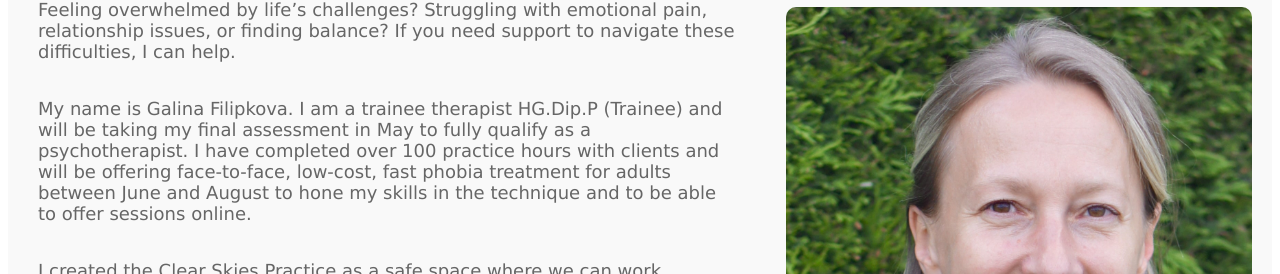
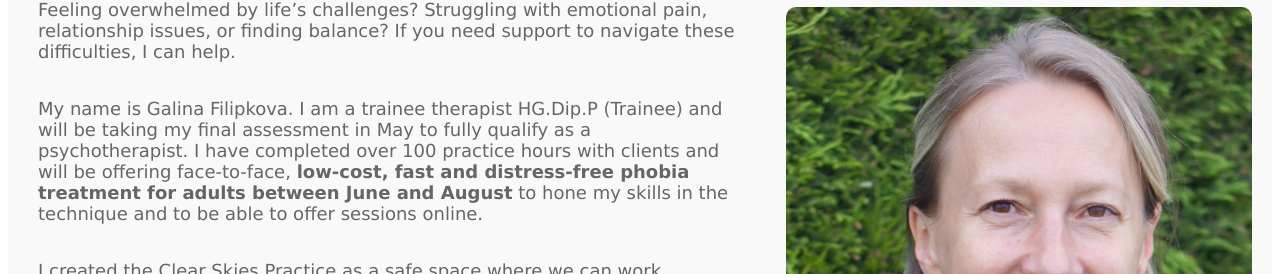
Before and after one commit to MikeForde/cstestvuejs, a Vue app: page / in a window 1280 px wide. Shown: the part 474-748 px from the top of the page. Built offline with nearby package versions, Linux system fonts and the light colour scheme.

Commit message:
Distress-free

```diff
--- a/src/components/AboutMePage.vue
+++ b/src/components/AboutMePage.vue
@@ -21,7 +21,7 @@
         </div>
         <div class="about-me-info info-card">
           <h2>I'm Galina Filipkova</h2>
-          <p>My name is Galina Filipkova. I am a trainee therapist HG.Dip.P (Trainee) and will be taking my final assessment in May to fully qualify as a psychotherapist. I have completed over 100 practice hours with clients and will be offering face-to-face, low-cost, fast phobia treatment for adults between June and August to hone my skills in the technique and to be able to offer sessions online.</p>
+          <p>My name is Galina Filipkova. I am a trainee therapist HG.Dip.P (Trainee) and will be taking my final assessment in May to fully qualify as a psychotherapist. I have completed over 100 practice hours with clients and will be offering face-to-face, <b>low-cost, fast and distress-free phobia treatment for adults between June and August</b> to hone my skills in the technique and to be able to offer sessions online.</p>
           <p>From my previous roles in education and social care, I have extensive experience of working with both adults and young people. I currently work in a grammar school in Gloucester supporting students’ wellbeing and mental health.</p>
           <p>I also volunteered previously with the Samaritans.</p>
           <p>In my free time, I enjoy reading, gardening, yoga, running and walking.</p>
--- a/src/components/HomePage.vue
+++ b/src/components/HomePage.vue
@@ -21,7 +21,7 @@
         <div class="intro-card text-card">
           <h2>'Every journey begins with a single step'</h2>
           <p>Feeling overwhelmed by life’s challenges? Struggling with emotional pain, relationship issues, or finding balance? If you need support to navigate these difficulties, I can help.</p>
-          <p>My name is Galina Filipkova. I am a trainee therapist HG.Dip.P (Trainee) and will be taking my final assessment in May to fully qualify as a psychotherapist. I have completed over 100 practice hours with clients and will be offering face-to-face, low-cost, fast phobia treatment for adults between June and August to hone my skills in the technique and to be able to offer sessions online.</p>
+          <p>My name is Galina Filipkova. I am a trainee therapist HG.Dip.P (Trainee) and will be taking my final assessment in May to fully qualify as a psychotherapist. I have completed over 100 practice hours with clients and will be offering face-to-face, <b>low-cost, fast and distress-free phobia treatment for adults between June and August</b> to hone my skills in the technique and to be able to offer sessions online.</p>
           <p>I created the Clear Skies Practice as a safe space where we can work together to help you move forward. I work from the Human Givens (HG) approach. It is a practical, brief and solution-focussed approach that combines the latest insights from psychology and neuroscience research with proven techniques from a wide range of modalities in counselling and psychotherapy.</p>
           <p>My aim is to help you feel a little better after every session and to give you the tools to maintain good mental health moving forward. Please read more about how I will support you. <router-link to="/therapy">Learn more</router-link></p>
           <div class="button-container">
```
Also changed, not shown: 7 other files (tests, documents, lock files or other folders).
